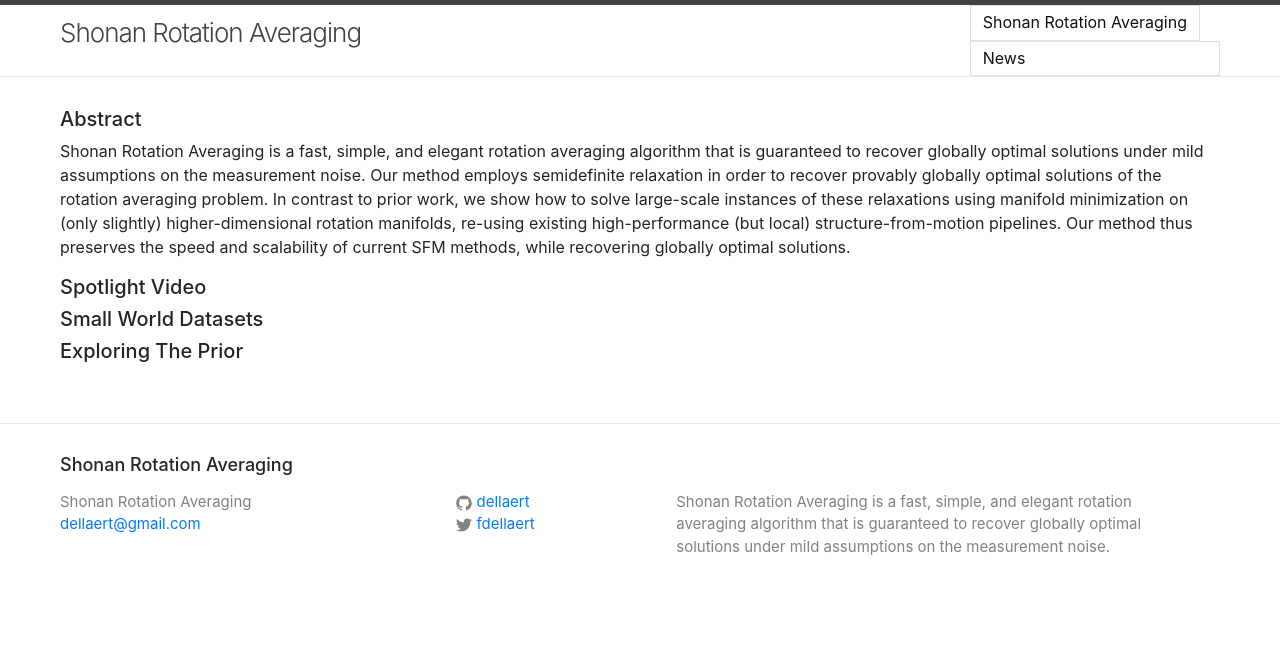
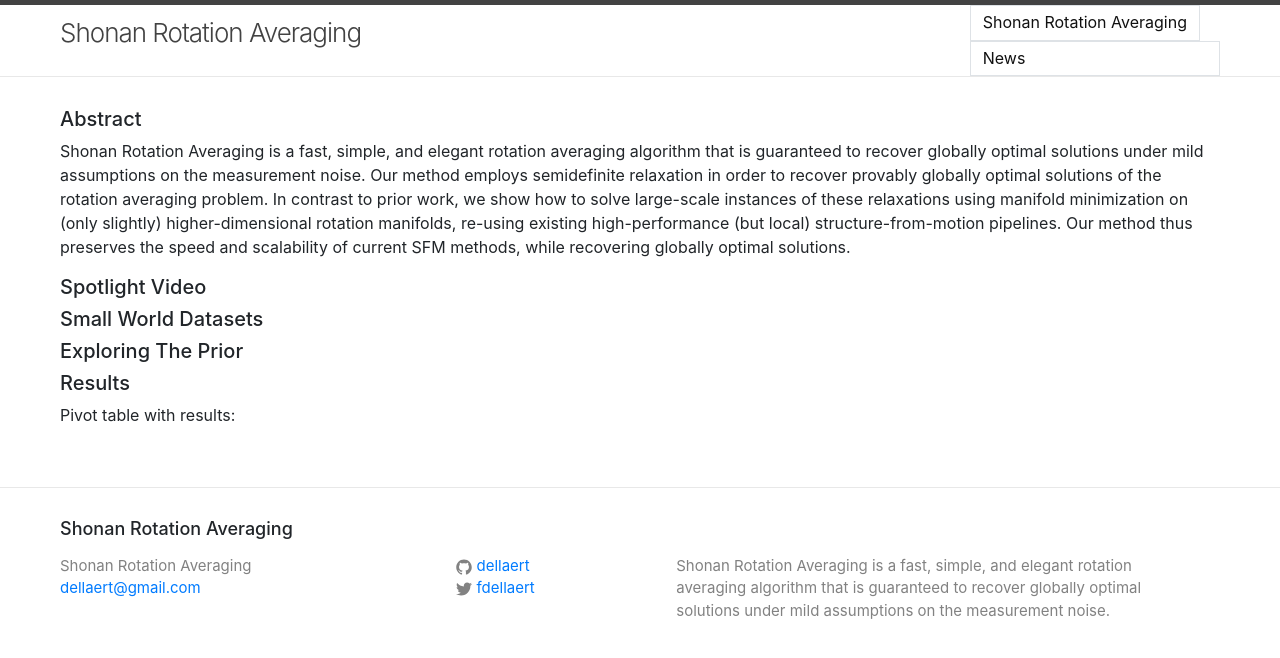
Before and after one commit to dellaert/ShonanAveraging, a Jekyll site: the page built from index.md, in a window 1280 px wide. Shown: the top 658 px of the page. Built offline with Jekyll 4.4.1, drawn with Linux system fonts in a browser that asks for light colours; a script that is not in the unit is left out.

Commit message:
Added pivottable again

```diff
--- a/index.md
+++ b/index.md
@@ -27,7 +27,7 @@
 
 <div id="priors"></div>
 
-<!-- #### Results
+#### Results
 Pivot table with results:
 
-<div id="pivot"></div> -->
+<div id="pivot"></div>
```
